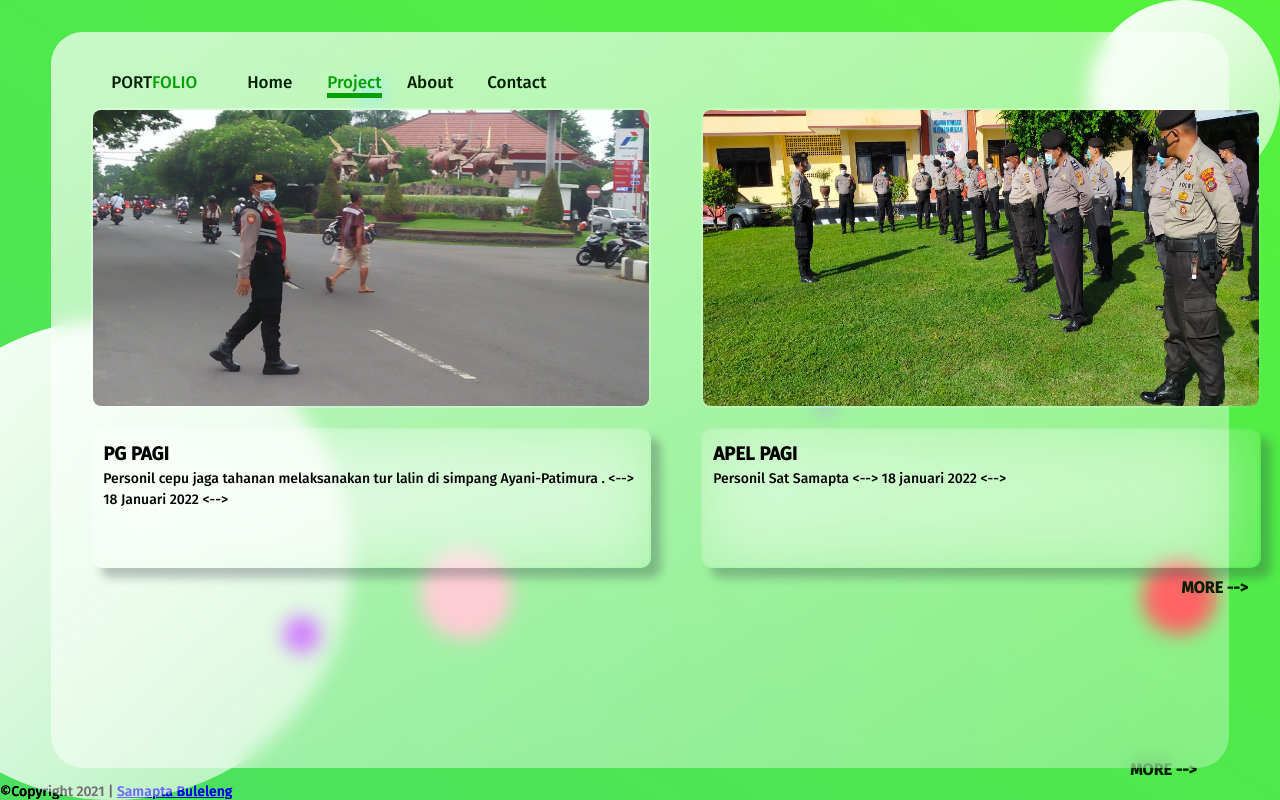
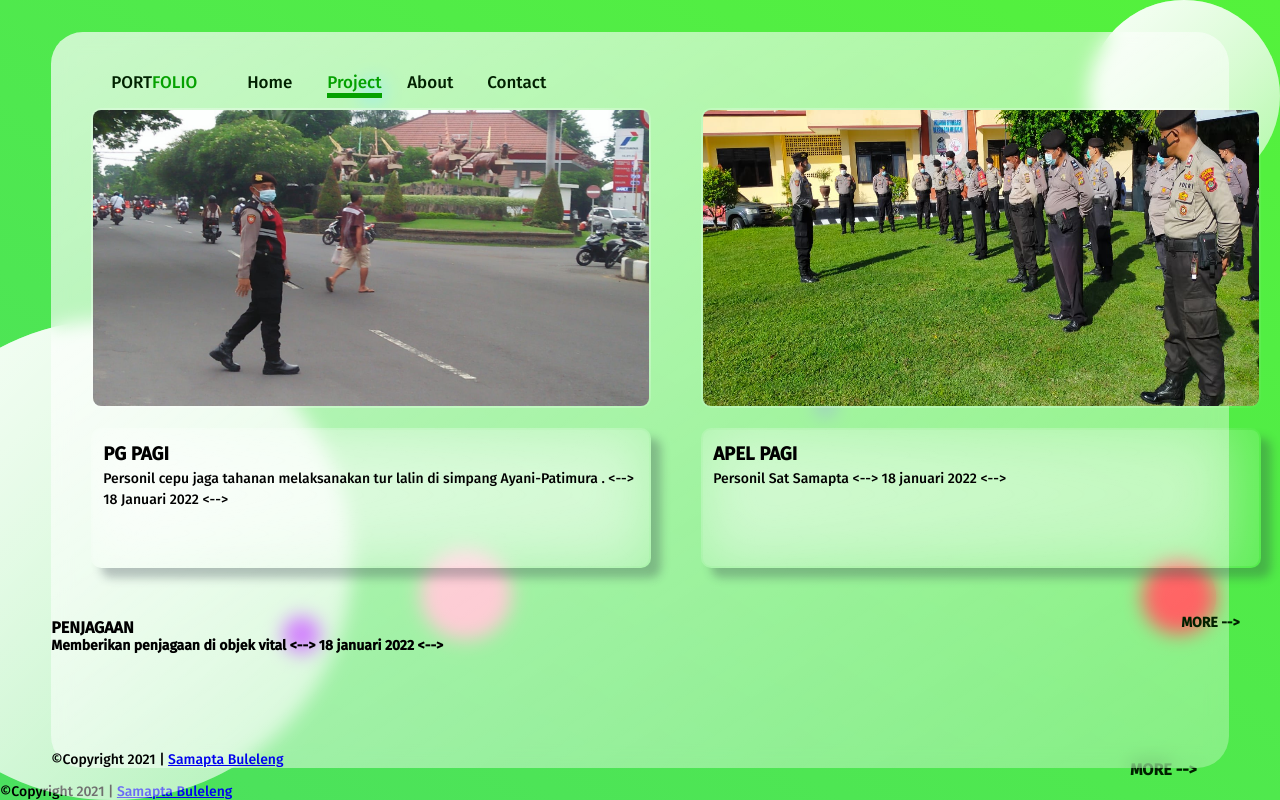
Before and after one commit to baragan77/baragan77.github.io, a plain HTML site: page ProjectPage/ProjectPage.html in a window 1280 px wide. Drawn offline with Linux system fonts and the light colour scheme.

Commit message:
Update ProjectPage.html

```diff
--- a/ProjectPage/ProjectPage.html
+++ b/ProjectPage/ProjectPage.html
@@ -46,6 +46,12 @@
                         </p>
                     </div>
                 </div>
+                <div class="info3">
+                    <div class=infoweb3">
+                        <h4>PENJAGAAN</h>
+                        <p>Memberikan penjagaan di objek vital <--> 18 januari 2022 <-->
+                        </p>
+                     </div>
             </div>
             <div class="more">
                 <p><a href="Projectpage2.html"><b>MORE --></b></a></p>
```
